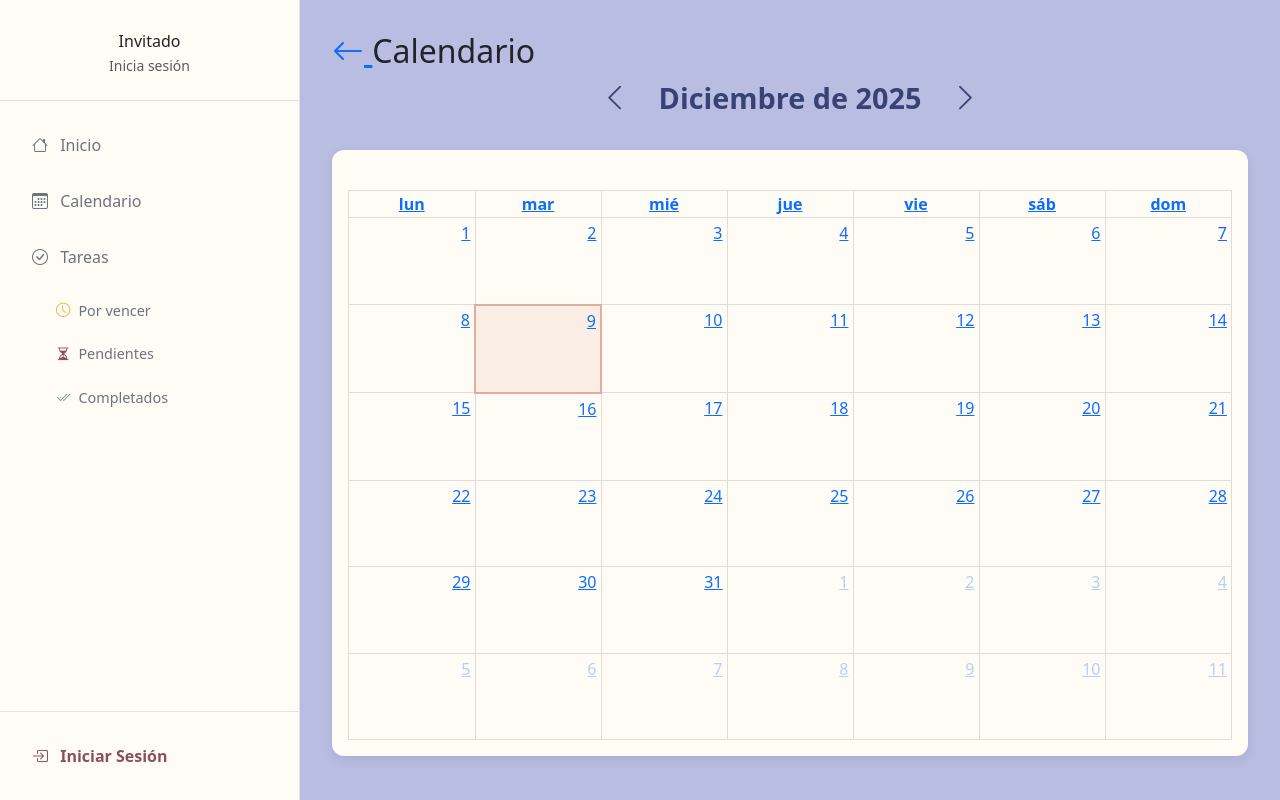
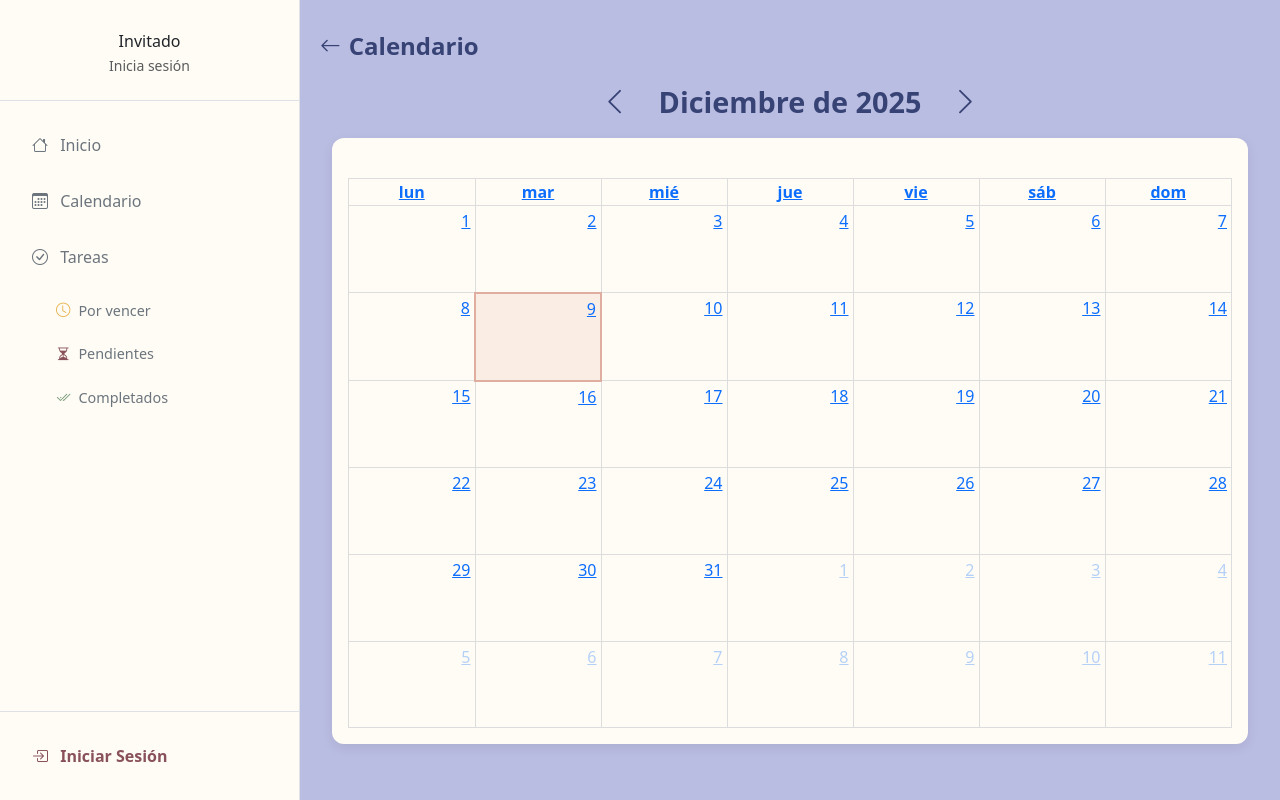
Before and after one commit to CandoG0/appWeb_DJango, a Django app: template agenda/templates/miapp/calendario.html in a window 1280 px wide. Run offline with Django 5.2, Linux system fonts and the light colour scheme; the template is opened without the code that fills it, so the values that code supplies are empty; some libraries are stand-ins or nearby versions.

Commit message:
detalle minimo

```diff
--- a/agenda/static/css/calendario.css
+++ b/agenda/static/css/calendario.css
@@ -1,8 +1,45 @@
+.section-title {
+    position: fixed;
+    top: 2rem;
+    left: 320px;
+    font-size: 1.5rem;
+    font-weight: 600;
+    color: #374375;
+    margin: 0;
+    z-index: 100;
+    display: flex;
+    align-items: center;
+    gap: 0.5rem;
+    transition: transform 0.4s ease;
+}
+
+.section-title.hidden {
+    transform: translateY(-100px);
+}
+
+.back-arrow {
+    color: #374375;
+    text-decoration: none;
+    font-size: 1.3rem;
+    transition: all 0.3s ease;
+    display: flex;
+    align-items: center;
+}
+
+.back-arrow:hover {
+    color: #895159;
+    transform: translateX(-3px);
+}
+
+.hero-section {
+    margin-top: 50px;
+}
+
 .calendar-header {
     display: flex;
     align-items: center;
     justify-content: center;
-    margin-bottom: 2rem;
+    margin-bottom: 1rem;
     gap: 1rem;
     position: relative;
 }
```
